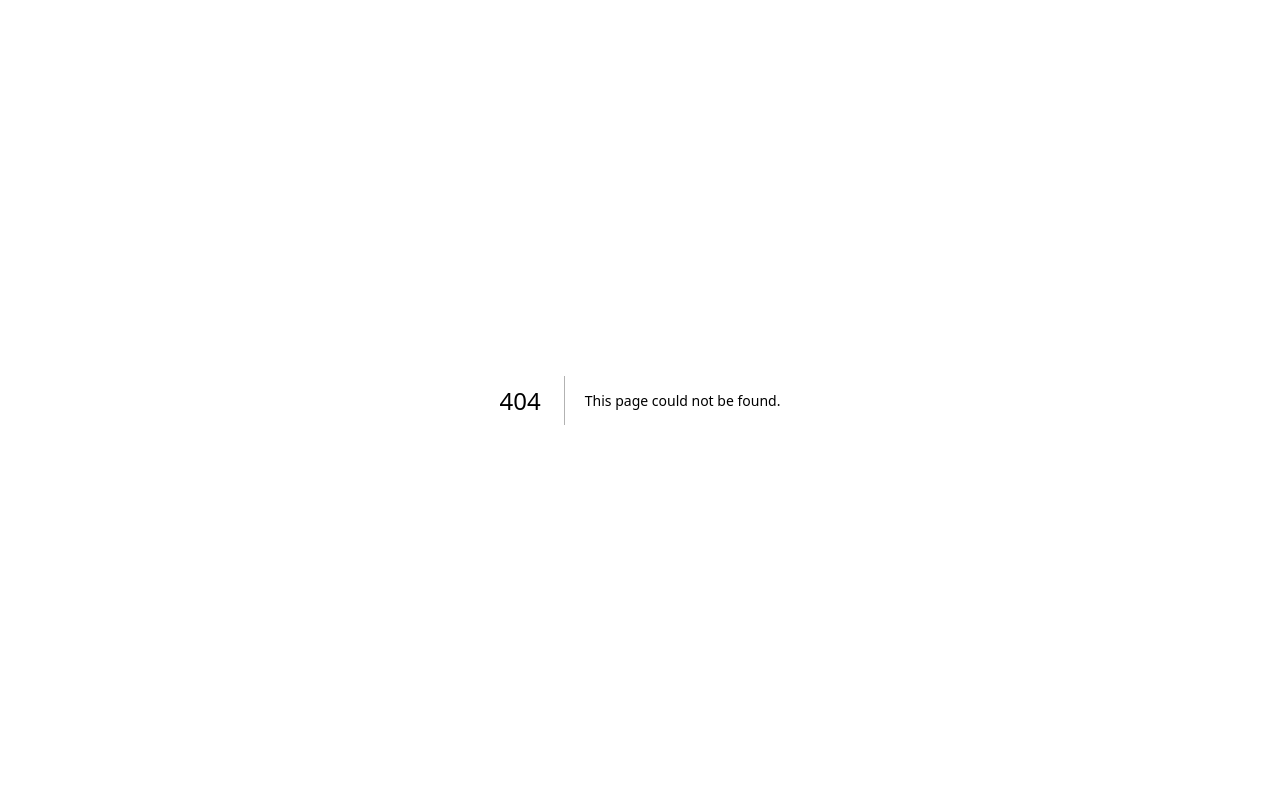
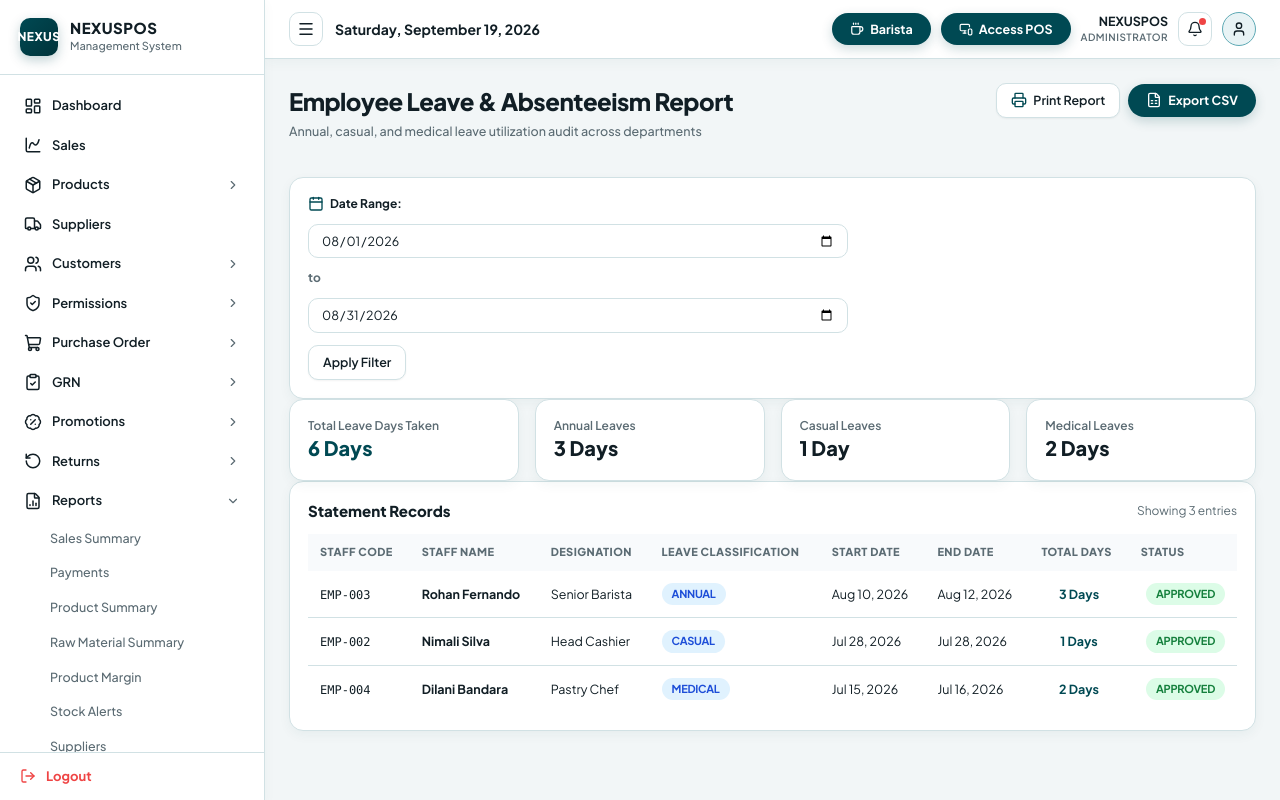
Before and after one commit to Clerans/NEXTJS-POS, a Next.js app in the folder nexuspos-app/: page /reports/leave in a window 1280 px wide. Before the commit this address had no page. Built offline with nearby package versions, Linux system fonts and the light colour scheme.

Commit message:
Functions Updated

```diff
--- /dev/null
+++ b/nexuspos-app/src/app/(dashboard)/reports/leave/page.tsx
@@ -0,0 +1,51 @@
+"use client";
+
+import React from "react";
+import { ReportView, ReportColumn } from "@/components/reports/ReportView";
+import { Badge } from "@/components/ui/Badge";
+import { formatDate } from "@/lib/utils";
+
+interface LeaveRow {
+  employeeCode: string;
+  name: string;
+  designation: string;
+  leaveType: string;
+  startDate: string;
+  endDate: string;
+  days: number;
+  status: "APPROVED" | "PENDING";
+}
+
+const mockData: LeaveRow[] = [
+  { employeeCode: "EMP-003", name: "Rohan Fernando", designation: "Senior Barista", leaveType: "ANNUAL", startDate: "2026-08-10", endDate: "2026-08-12", days: 3, status: "APPROVED" },
+  { employeeCode: "EMP-002", name: "Nimali Silva", designation: "Head Cashier", leaveType: "CASUAL", startDate: "2026-07-28", endDate: "2026-07-28", days: 1, status: "APPROVED" },
+  { employeeCode: "EMP-004", name: "Dilani Bandara", designation: "Pastry Chef", leaveType: "MEDICAL", startDate: "2026-07-15", endDate: "2026-07-16", days: 2, status: "APPROVED" },
+];
+
+export default function LeaveReportPage() {
+  const columns: ReportColumn<LeaveRow>[] = [
+    { header: "Staff Code", accessor: (r) => <span className="font-mono text-xs">{r.employeeCode}</span> },
+    { header: "Staff Name", accessor: (r) => <span className="font-bold text-text-dark">{r.name}</span> },
+    { header: "Designation", accessor: (r) => r.designation },
+    { header: "Leave Classification", accessor: (r) => <Badge variant="blue">{r.leaveType}</Badge> },
+    { header: "Start Date", accessor: (r) => formatDate(r.startDate) },
+    { header: "End Date", accessor: (r) => formatDate(r.endDate) },
+    { header: "Total Days", accessor: (r) => <span className="font-bold text-patina">{r.days} Days</span>, align: "center" },
+    { header: "Status", accessor: (r) => <Badge variant="green">{r.status}</Badge>, align: "right" },
+  ];
+
+  return (
+    <ReportView
+      title="Employee Leave & Absenteeism Report"
+      subtitle="Annual, casual, and medical leave utilization audit across departments"
+      metrics={[
+        { label: "Total Leave Days Taken", value: "6 Days", highlight: true },
+        { label: "Annual Leaves", value: "3 Days" },
+        { label: "Casual Leaves", value: "1 Day" },
+        { label: "Medical Leaves", value: "2 Days" },
+      ]}
+      columns={columns}
+      data={mockData}
+    />
+  );
+}
```
